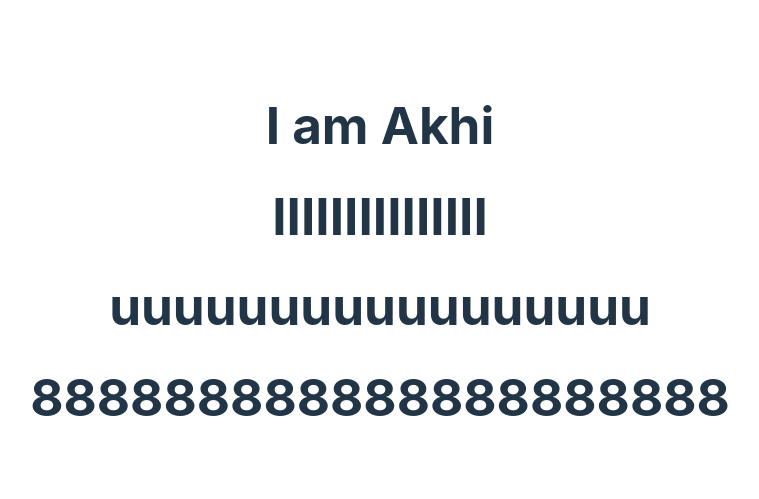
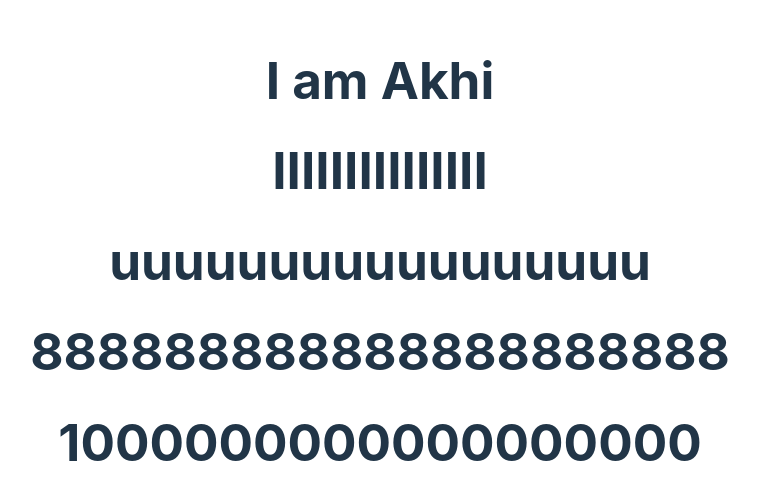
Before and after one commit to yaswanthvitta/ex2, a React (Vite) app in the folder my-app/: page / in a window 1280 px wide. Shown: the part 139-638 px from the top of the page, without its empty margins (260-1019 px from the left). Built offline with nearby package versions, Linux system fonts and the light colour scheme.

Commit message:
added 10's to app.tsx

```diff
--- a/my-app/src/App.tsx
+++ b/my-app/src/App.tsx
@@ -9,6 +9,7 @@ function App() {
       <h1>IIIIIIIIIIIIIII</h1>
       <h1>uuuuuuuuuuuuuuuuu</h1>
       <h1>888888888888888888888</h1>
+      <h1>1000000000000000000</h1>
     </>
   )
 }
```
